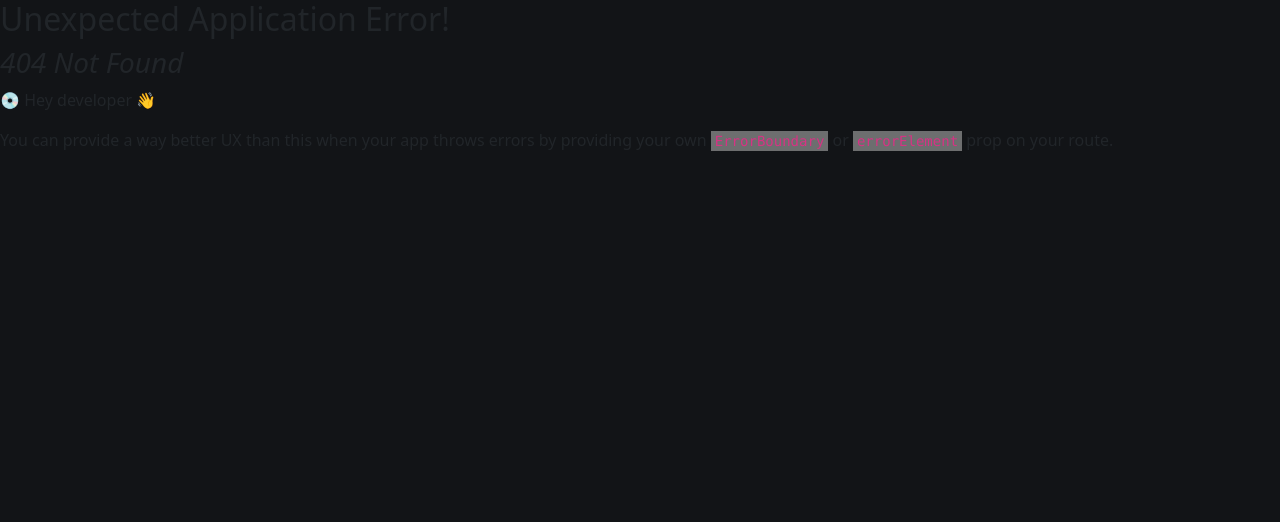
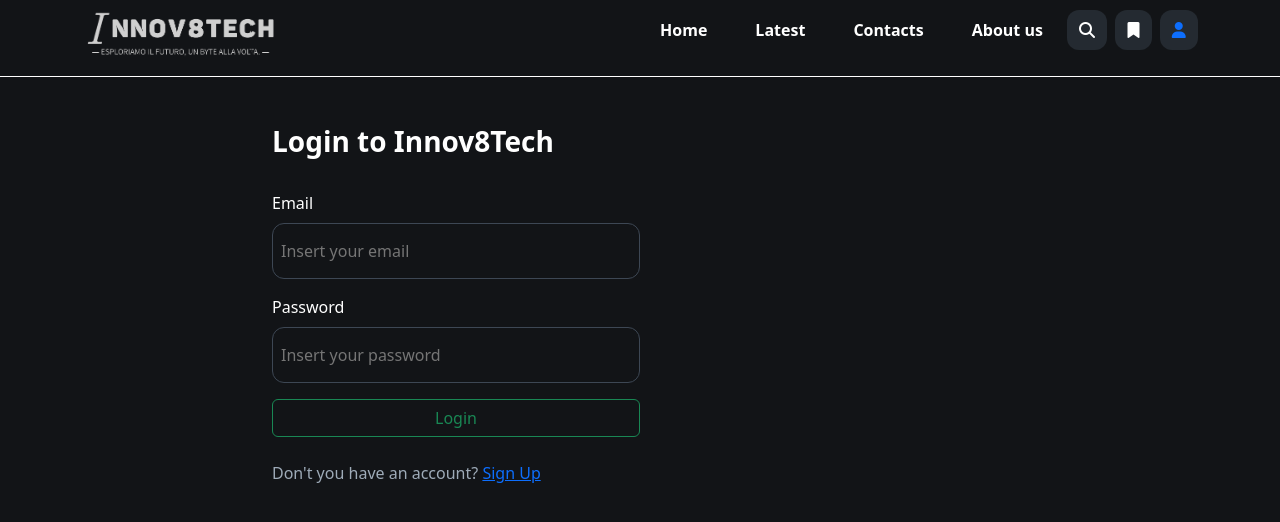
Before and after one commit to pietrostraneo/react-props-blog, a React (Vite) app: page /login in a window 1280 px wide. Before the commit this address had no page. Shown: the top 522 px of the page. Built offline with nearby package versions, Linux system fonts and the light colour scheme.

Commit message:
Created login page and post details

```diff
--- a/src/App.jsx
+++ b/src/App.jsx
@@ -1,25 +1,27 @@
-import Header from "./components/Header/Header"
-import Jumbotron from "./components/Jumbotron/Jumbotron"
-import Feed from "./components/Feed/Feed"
-import Tag from "./components/Tag/Tag"
-import './App.css'
+import { BrowserRouter as Router, Route, Routes } from 'react-router-dom';
+import Header from "./components/Header/Header";
+import Feed from "./components/Feed/Feed";
+import Login from "./components/Login/Login";
+import PostDetails from './components/PostDetails/PostDetails';
+import './App.css';
 
 function App() {
   return (
     <>
-      <header>
-        <Header />
-      </header>
-
-      <main>
-        <Jumbotron />
-
-        <Tag />
-
-        <Feed />
-      </main>
+      <Router>
+        <header>
+          <Header />
+        </header>
+        <main>
+          <Routes>
+            <Route path="/" element={<Feed />} />
+            <Route path="/post/:slug" element={<PostDetails />} />
+            <Route path="/login" element={<Login />} />
+          </Routes>
+        </main>
+      </Router>
     </>
-  )
+  );
 }
 
-export default App
+export default App;
--- a/src/components/CardPost/CardPost.jsx
+++ b/src/components/CardPost/CardPost.jsx
@@ -1,5 +1,6 @@
 import postStyle from './CardPost.module.scss'
 import feedStyle from '../Feed/Feed.module.scss'
+import { Link } from 'react-router-dom'
 
 export default function CardPost({ p }) {
     return (
@@ -13,7 +14,7 @@
                 <div className={`d-flex align-items-center mt-3 gap-3`}>
                     {p.published ? (
                         <>
-                            <button className="btn btn-outline-success p-1">Read more</button>
+                            <Link to={`/post/${p.slug}`}><button className="btn btn-outline-success p-1">Read more</button></Link>
                             <i className={`fas fa-bookmark ${feedStyle.fa_bookmark}`}></i>
                         </>
                     ) : (<p>Not published yet</p>)}
--- a/src/components/Feed/Feed.jsx
+++ b/src/components/Feed/Feed.jsx
@@ -1,7 +1,10 @@
 import React, { useEffect, useState } from 'react';
 import feedStyle from './Feed.module.scss';
-import Loader from '../Loader/Loader';
+import Jumbotron from '../Jumbotron/Jumbotron.jsx'
+import Tag from '../Tag/Tag.jsx'
+import Loader from '../Loader/Loader.jsx';
 import axios from 'axios';
+
 
 import CardPost from '../CardPost/CardPost';
 
@@ -25,7 +28,12 @@
 
     return (
         <>
-            <div className="container">
+
+            <Jumbotron />
+
+            <Tag />
+
+            <div className="container slide-in-bottom">
                 <div className="row mt-4 justify-content-center text-white">
 
                     <div className="col-12 col-md-8 mb-4">
--- a/src/components/Header/Header.jsx
+++ b/src/components/Header/Header.jsx
@@ -21,7 +21,7 @@
                         <ul className="list-unstyled d-flex gap-2 justify-content-center align-items-center">
                             <li><i className={`fas fa-magnifying-glass ${styleHeader.buttons}`}></i></li>
                             <li><Link to="/latest" className='text-white text-decoration-none'><i className={`fas fa-bookmark ${styleHeader.buttons}`}></i></Link></li>
-                            <li><i className={`fas fa-user ${styleHeader.buttons}`}></i></li>
+                            <li><Link to="/login"><i className={`fas fa-user ${styleHeader.buttons}`}></i></Link></li>
                         </ul>
                     </div >
                 </div>
--- /dev/null
+++ b/src/components/Login/Login.jsx
@@ -0,0 +1,41 @@
+import loginStyle from './Login.module.scss'
+import { useState } from 'react'
+import { Link } from 'react-router-dom'
+
+export default function Login() {
+    return (
+        <>
+            <div className="container">
+                <div className="row mt-5 justify-content-center text-white">
+
+                    <div className="col-12 col-md-8 mb-4">
+                        <h3 className='fw-bold'>Login to Innov8Tech</h3>
+                    </div>
+
+                    <div className="col-12 col-md-8">
+                        <form action="http://localhost:3000/auth/login" method="post">
+
+                            <div className='mb-3'>
+                                <label htmlFor="email" className='text-white fw-medium d-block mb-2'>Email</label>
+                                <input type="email" name="email" id="email" placeholder='Insert your email' className={`${loginStyle.input} p-2`} />
+                            </div>
+
+                            <div className='mb-3'>
+                                <label htmlFor="password" className='text-white fw-medium d-block mb-2'>Password</label>
+                                <input type="password" name="password" id="password" placeholder='Insert your password' className={`${loginStyle.input} p-2`} />
+                            </div>
+
+                            <button type="submit" className='btn btn-outline-success w-50 mb-4'>Login</button>
+
+                            <div className="sign-up">
+                                <p className={`${loginStyle.sub_color}`}>Don't you have an account? <Link to="/sign-up">Sign Up</Link></p>
+
+                            </div>
+
+                        </form>
+                    </div>
+                </div>
+            </div >
+        </>
+    )
+}
--- /dev/null
+++ b/src/components/Login/Login.module.scss
@@ -0,0 +1,18 @@
+.sub_color {
+    color: #9EABB8;
+}
+
+.input {
+    background-color: transparent;
+    border: 1px solid #3D4754;
+    border-radius: 12px;
+    height: 56px;
+    width: 50%;
+
+    transition: all 0.2s ease-in;
+
+    &:focus,
+    &:hover {
+        border: 1px solid white;
+    }
+}
--- /dev/null
+++ b/src/components/PostDetails/PostDetails.jsx
@@ -0,0 +1,63 @@
+import postStyle from './PostDetails.module.scss'
+import { useParams } from 'react-router-dom'
+import { useState, useEffect } from 'react'
+import axios from 'axios'
+
+export default function PostDetails() {
+    const { slug } = useParams()
+    const [post, setPost] = useState(null)
+
+    const date = new Date(post.createdAt)
+    const options = { year: 'numeric', month: 'long', day: 'numeric' };
+    const formattedDate = new Intl.DateTimeFormat('en-US', options).format(date);
+
+    useEffect(() => {
+        async function fetchPost() {
+            try {
+                let response = await axios.get(`http://localhost:3000/posts/${slug}`);
+                let { data } = response.data;
+                setPost(data);
+            } catch (error) {
+                console.error('Errore durante il fetch dei post:', error);
+            }
+        }
+
+        fetchPost()
+        console.log(post)
+
+    }, [slug])
+
+    return (
+        <>
+            {post && (
+                <>
+                    <div className="container">
+                        <div className="row mt-5 justify-content-center text-white">
+
+                            <div className="col-12 col-md-8">
+                                <article>
+
+                                    <section>
+                                        <h2 className={`fw-bold`}>{post.title}</h2>
+                                        <p className={`${postStyle.sub_color}`}>by {post.User.username}</p>
+                                        <p className={`${postStyle.sub_color}`}>{formattedDate}</p>
+
+                                    </section>
+
+                                    <figure>
+                                        <img src={post.image} alt="" className='img-fluid' />
+                                    </figure>
+
+                                    <section>
+                                        <p>{post.content}</p>
+                                    </section>
+                                </article>
+
+                            </div>
+                        </div>
+                    </div>
+                </>
+            )}
+        </>
+    )
+}
--- /dev/null
+++ b/src/components/PostDetails/PostDetails.module.scss
@@ -0,0 +1,3 @@
+.sub_color {
+    color: #9EABB8;
+}
--- a/src/main.jsx
+++ b/src/main.jsx
@@ -1,22 +1,11 @@
 import React from 'react'
 import ReactDOM from 'react-dom/client'
-import {
-  createBrowserRouter,
-  RouterProvider,
-} from "react-router-dom";
 import App from './App.jsx'
 import './index.css'
 import 'bootstrap/dist/css/bootstrap.min.css';
 
-const router = createBrowserRouter([
-  {
-    path: "/",
-    element: <App />,
-  },
-]);
-
 ReactDOM.createRoot(document.getElementById('root')).render(
   <React.StrictMode>
-    <RouterProvider router={router} />
+    <App />
   </React.StrictMode>,
 )
```
